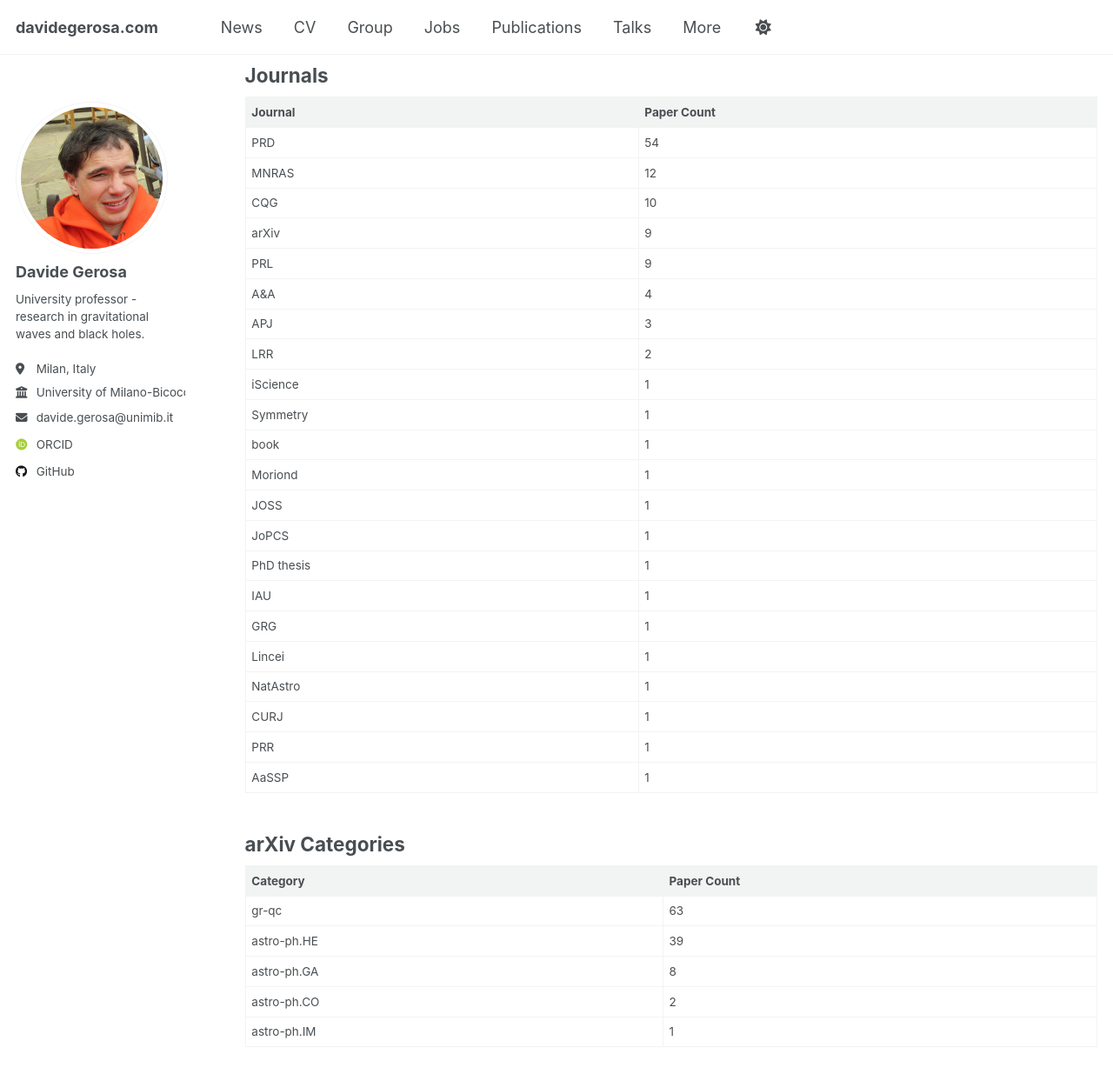
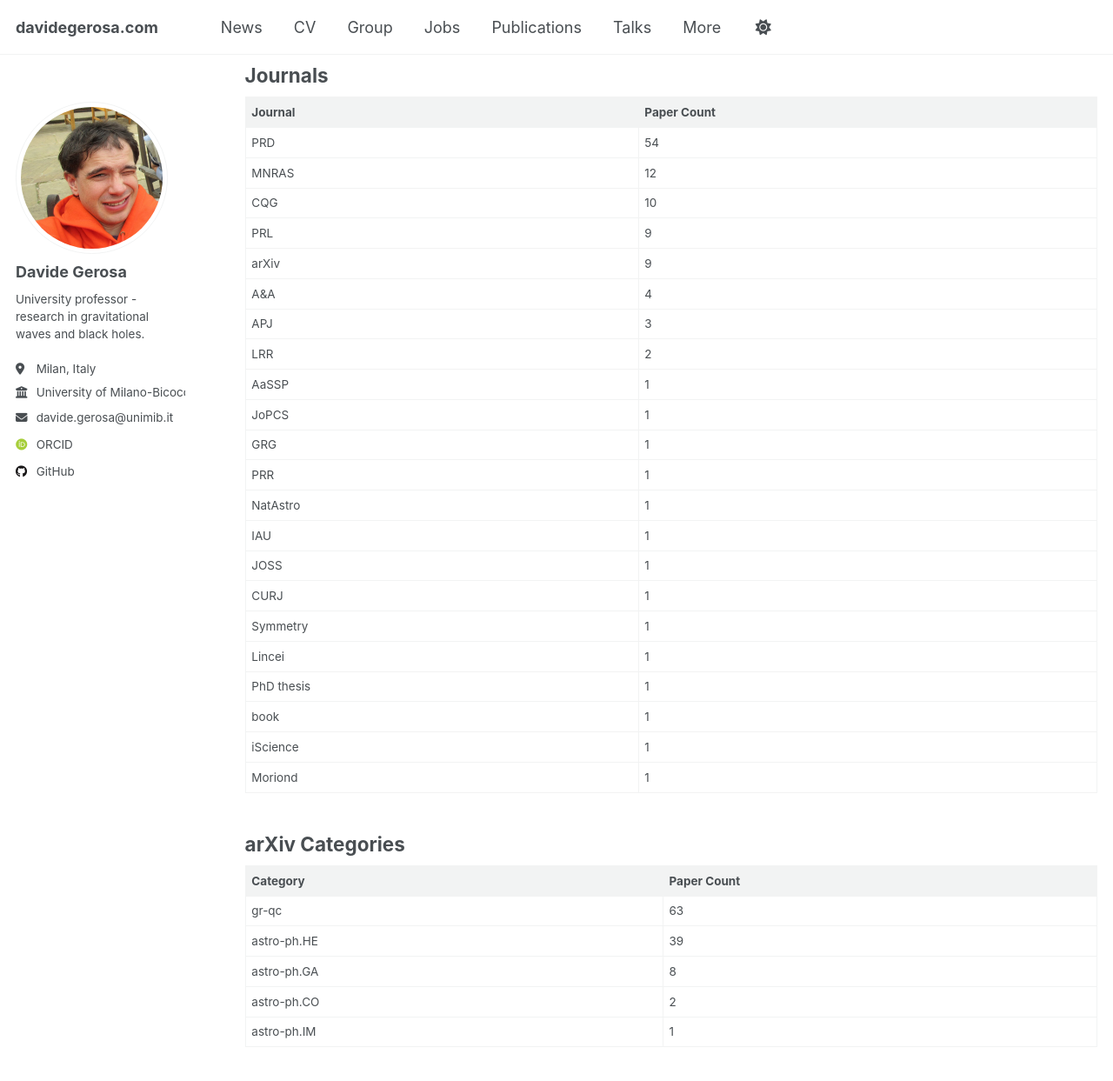
Before and after one commit to dgerosa/website, a Jekyll site: the page built from _pages/citations.md, in a window 1280 px wide and 1400 px high, scrolled down 5827 px. Shown: the top 1243 px of the window at 87% size. Built offline with Jekyll 4.4.1, drawn with Linux system fonts in a browser that asks for light colours; some web fonts are replaced; some of the changed lines change nothing that is shown; some of the changed text lies outside the part shown.

Commit message:
updated from dgerosa/cv

```diff
--- a/_pages/_citations.md
+++ b/_pages/_citations.md
@@ -1,17 +1,17 @@
 ## Citation Summary
 
 - **Total ADS citations**: 8308
-- **Total INSPIRE citations**: 9033
-- **Total MAX citations**: 9083
+- **Total INSPIRE citations**: 9031
+- **Total MAX citations**: 9082
 - **h-index**: 46
 
 ## Paper List Sorted by Citation Count
 
 | # | Author | Year | Title | ADS | INSPIRE | MAX |
 |---|--------|------|-------|-----|---------|-----|
-| **1** | Berti | 2015 | Testing general relativity with present and future astrophysical observations | 1291 | 1439 | 1439 |
+| **1** | Berti | 2015 | Testing general relativity with present and future astrophysical observations | 1291 | 1438 | 1438 |
 | **2** | Barack | 2019 | Black holes, gravitational waves and fundamental physics: a roadmap | 758 | 838 | 838 |
-| **3** | Amaro-Seoane | 2022 | Astrophysics with the Laser Interferometer Space Antenna | 545 | 524 | 545 |
+| **3** | Amaro-Seoane | 2022 | Astrophysics with the Laser Interferometer Space Antenna | 545 | 523 | 545 |
 | **4** | Belczynski | 2020 | Evolutionary roads leading to low effective spins, high black hole masses, and O1/O2 rates for LIGO/Virgo binary black holes | 432 | 443 | 443 |
 | **5** | Barausse | 2020 | Prospects for fundamental physics with LISA | 344 | 389 | 389 |
 | **6** | Varma | 2019 | Surrogate models for precessing binary black hole simulations with unequal masses | 332 | 357 | 357 |
@@ -152,25 +152,25 @@
 | PRD | 54 |
 | MNRAS | 12 |
 | CQG | 10 |
+| PRL | 9 |
 | arXiv | 9 |
-| PRL | 9 |
 | A&A | 4 |
 | APJ | 3 |
 | LRR | 2 |
+| AaSSP | 1 |
+| JoPCS | 1 |
+| GRG | 1 |
+| PRR | 1 |
+| NatAstro | 1 |
+| IAU | 1 |
+| JOSS | 1 |
+| CURJ | 1 |
+| Symmetry | 1 |
+| Lincei | 1 |
+| PhD thesis | 1 |
+| book | 1 |
 | iScience | 1 |
-| Symmetry | 1 |
-| book | 1 |
 | Moriond | 1 |
-| JOSS | 1 |
-| JoPCS | 1 |
-| PhD thesis | 1 |
-| IAU | 1 |
-| GRG | 1 |
-| Lincei | 1 |
-| NatAstro | 1 |
-| CURJ | 1 |
-| PRR | 1 |
-| AaSSP | 1 |
 
 ## arXiv Categories
 
```
Also changed, not shown: scripts/update-redirects.yml (renamed from .github/workflows/update-redirects.yml).
